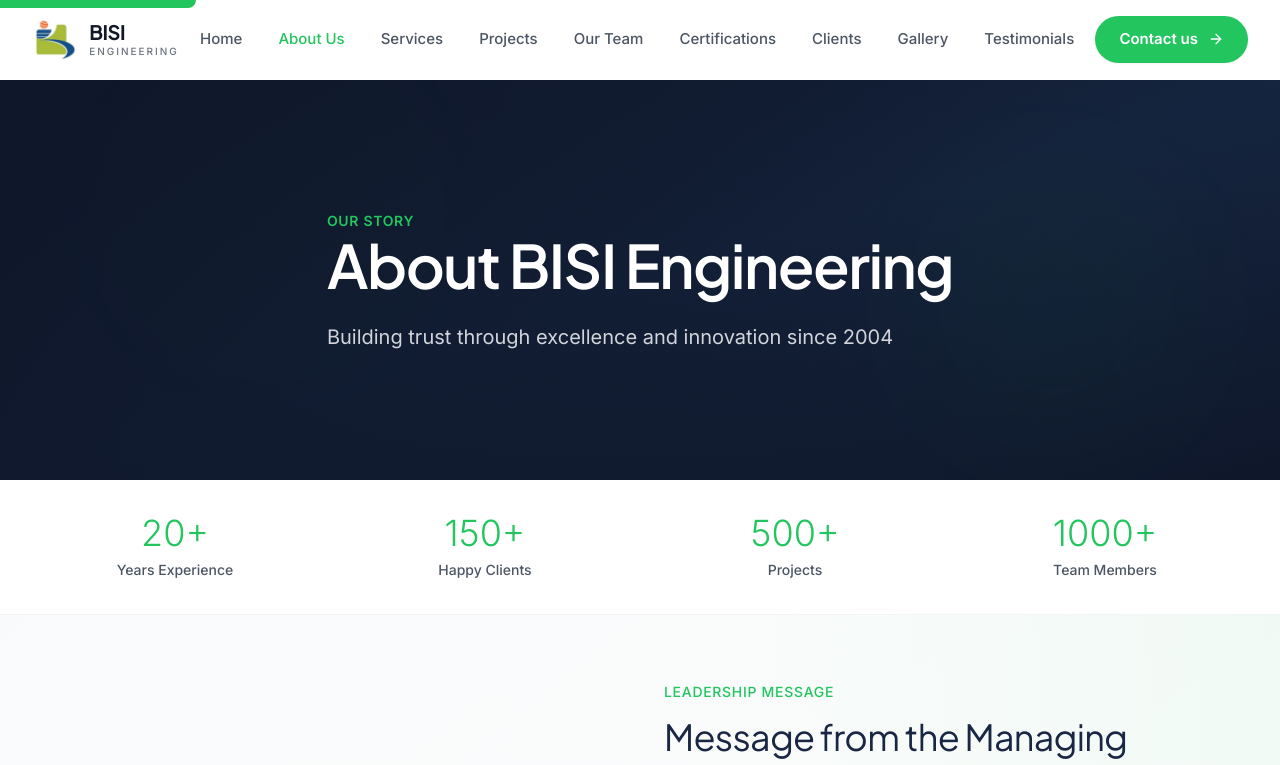
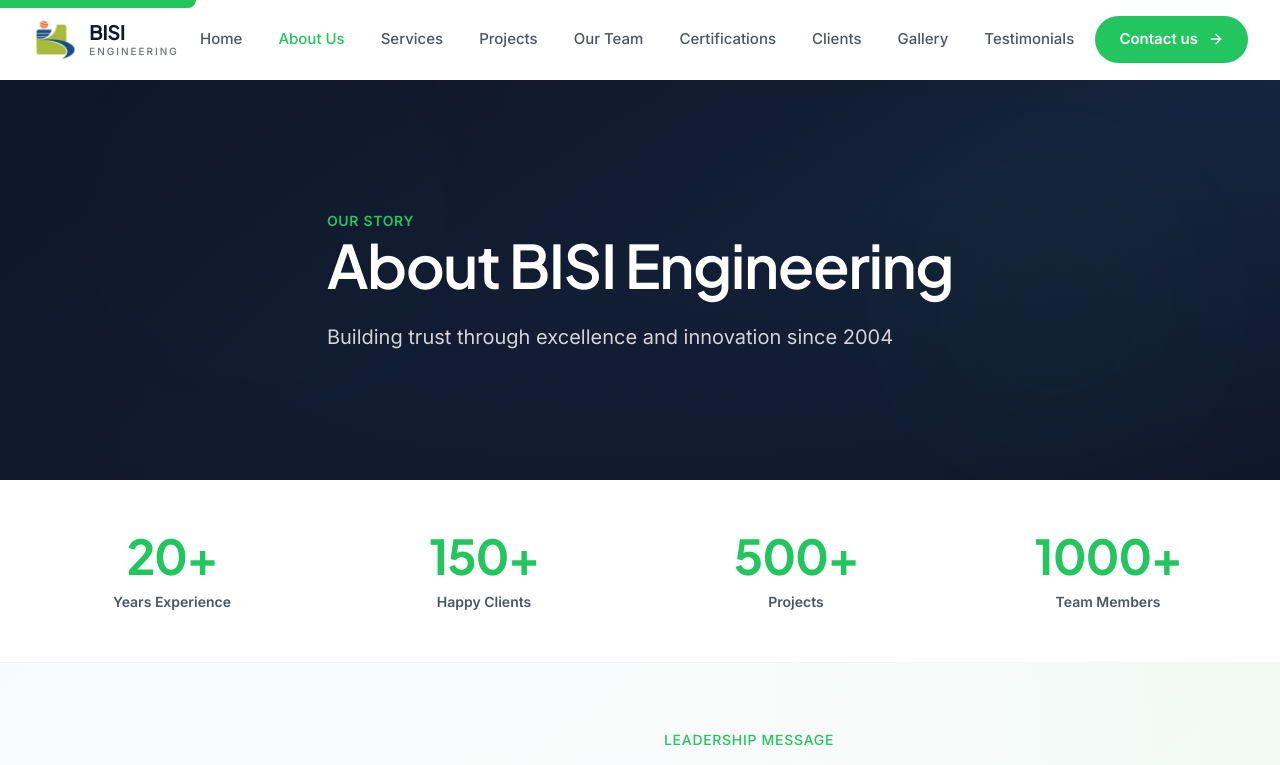
Before and after one commit to Sachet-17/Bisi_Eng_Web, a React (Create React App) app in the folder frontend/: page /about in a window 1280 px wide. Shown: the top 765 px of the page. Built offline with nearby package versions, Linux system fonts and the light colour scheme.

Commit message:
auto-commit for 4dcf6453-f7b2-4af0-b498-ba0f9fcd4971

```diff
--- a/frontend/src/pages/AboutPage.jsx
+++ b/frontend/src/pages/AboutPage.jsx
@@ -67,9 +67,9 @@ const AboutPage = () => {
       </section>
 
       {/* Stats Bar - Quick Overview */}
-      <section className="py-6 lg:py-8 bg-white border-b border-gray-100">
+      <section className="py-10 lg:py-12 bg-white border-b border-gray-100">
         <div className="max-w-7xl mx-auto px-6 lg:px-8">
-          <StaggerContainer staggerDelay={0.1} className="grid grid-cols-2 md:grid-cols-4 gap-4 lg:gap-6">
+          <StaggerContainer staggerDelay={0.1} className="grid grid-cols-2 md:grid-cols-4 gap-6 lg:gap-8">
             {[
               { value: '20+', label: 'Years Experience' },
               { value: '150+', label: 'Happy Clients' },
@@ -81,10 +81,10 @@ const AboutPage = () => {
                   whileHover={{ scale: 1.05 }}
                   transition={{ type: 'spring', stiffness: 400, damping: 17 }}
                 >
-                  <div className="text-3xl lg:text-4xl font-light text-[#22C55E] mb-1">
+                  <div className="font-display text-4xl lg:text-5xl font-bold text-[#22C55E] mb-2 tracking-tight">
                     {stat.value}
                   </div>
-                  <div className="text-sm text-gray-600 font-medium">
+                  <div className="text-sm text-gray-600 font-semibold">
                     {stat.label}
                   </div>
                 </motion.div>
```
